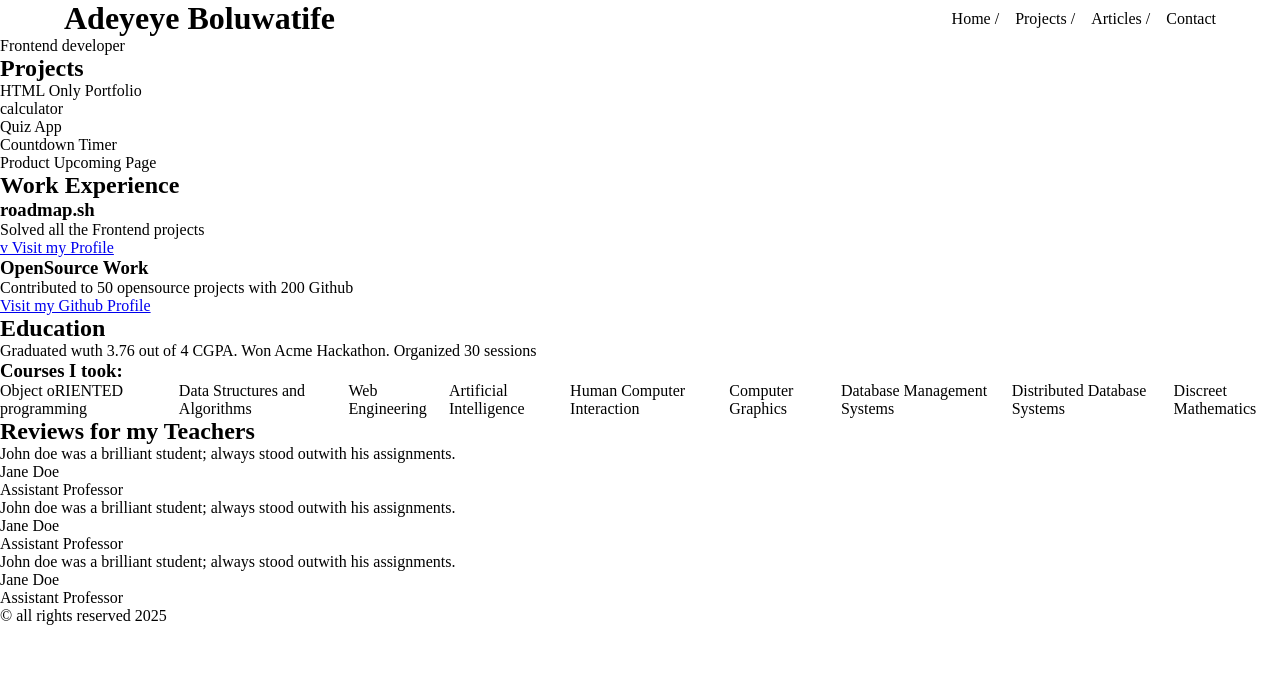
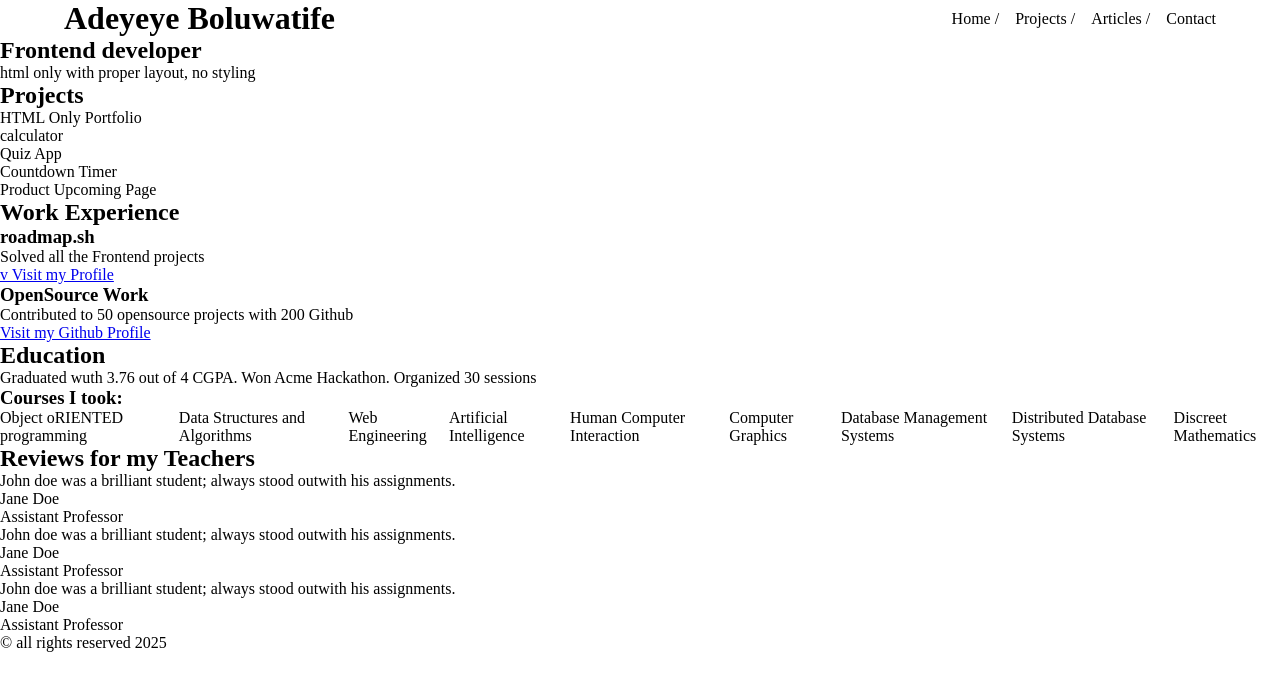
Before and after one commit to scribeNcode/mini-porfolio, a plain HTML site: page index.html in a window 1280 px wide. Drawn offline with Linux system fonts and the light colour scheme.

Commit message:
change frontend developer tag to h2 and add subtext to hero section

```diff
--- a/index.html
+++ b/index.html
@@ -20,7 +20,8 @@
     </header>
     <main>
       <section class="hero-section">
-        <p>Frontend developer</p>
+        <h2>Frontend developer</h2>
+        <p>html only with proper layout, no styling</p>
       </section>
       <section class="about-me-section">
         <section class="projects-section">
```
